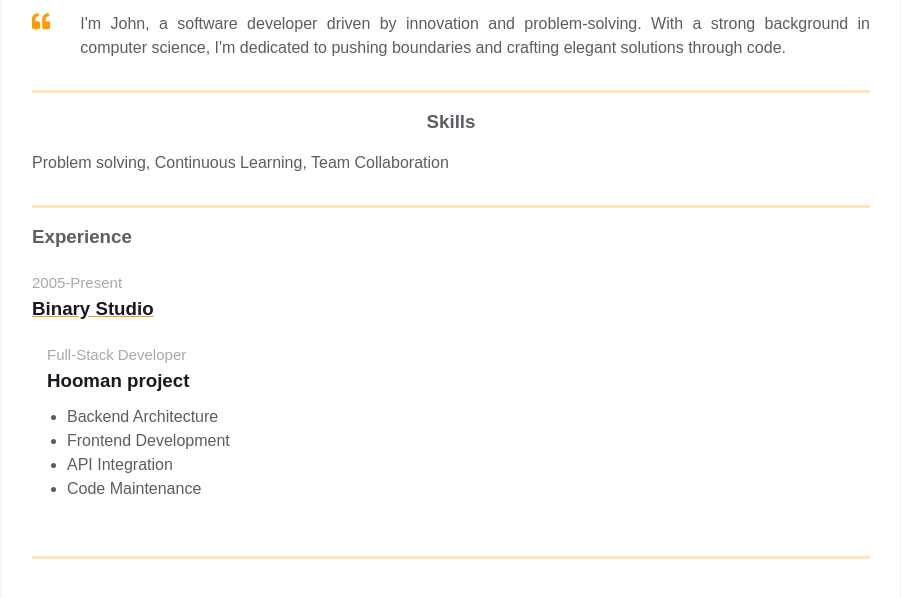
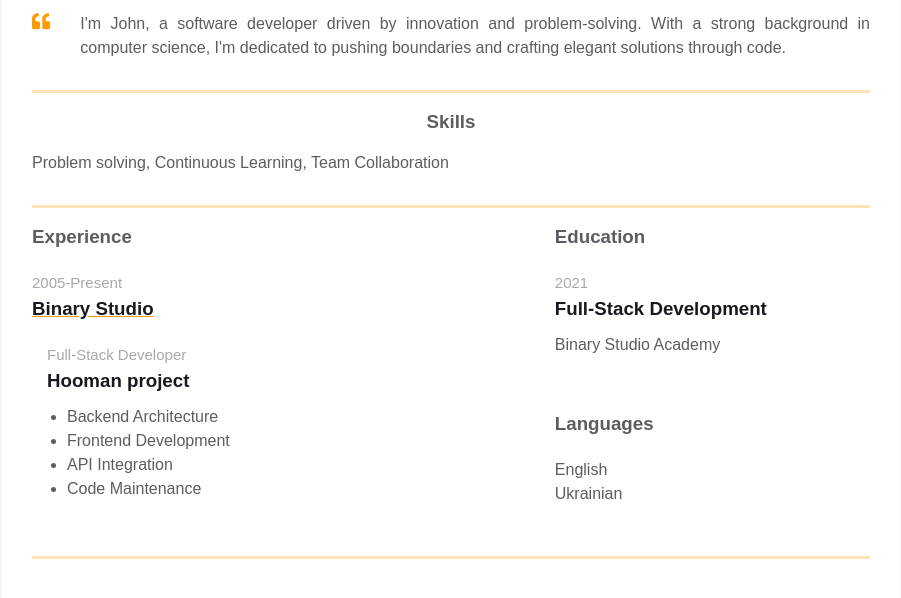
Before and after one commit to sergey-banduryn/homepage, a plain HTML site: page index.html in a window 1280 px wide. Shown: the part 338-936 px from the top of the page, without its empty margins (189-1090 px from the left). Drawn offline with Linux system fonts and the light colour scheme.

Commit message:
Added content to additional info block

```diff
--- a/index.html
+++ b/index.html
@@ -143,7 +143,31 @@
                 </div>
               </div>
 
-              <div class="additional-info fv"></div>
+              <div class="additional-info fv">
+                <div class="additional-info__education">
+                  <h3 class="additional-info__education-header">Education</h3>
+                  <div class="additional-info__education-university">
+                    <span
+                      class="additional-info__education-university-durability"
+                      >2021</span
+                    >
+                    <h3
+                      class="additional-info__education-university-speciality"
+                    >
+                      Full-Stack Development
+                    </h3>
+                    <p class="additional-info__education-university-name">
+                      Binary Studio Academy
+                    </p>
+                  </div>
+                </div>
+
+                <div class="additional-info__languages">
+                  <h3 class="additional-info__languages-header">Languages</h3>
+                  <p class="additional-info__languages-item">English</p>
+                  <p class="additional-info__languages-item">Ukrainian</p>
+                </div>
+              </div>
             </div>
           </div>
         </div>
```
